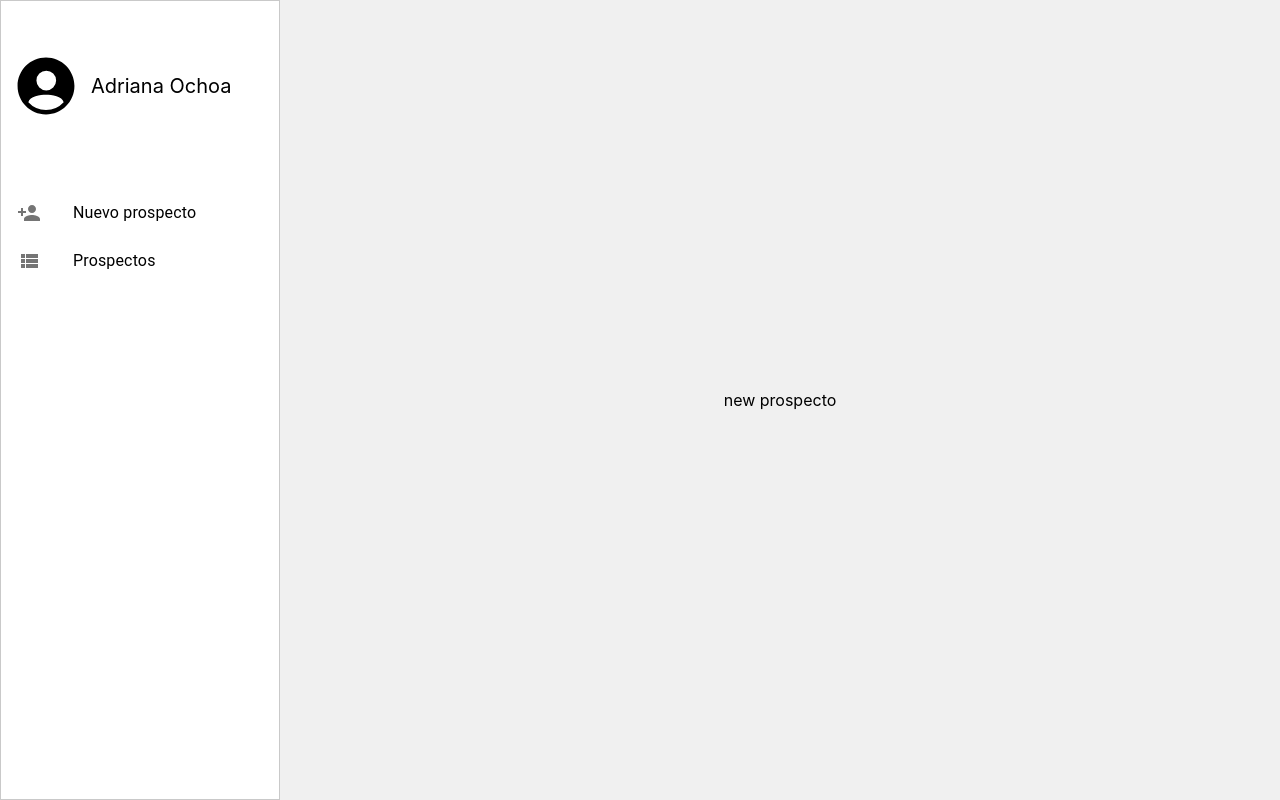
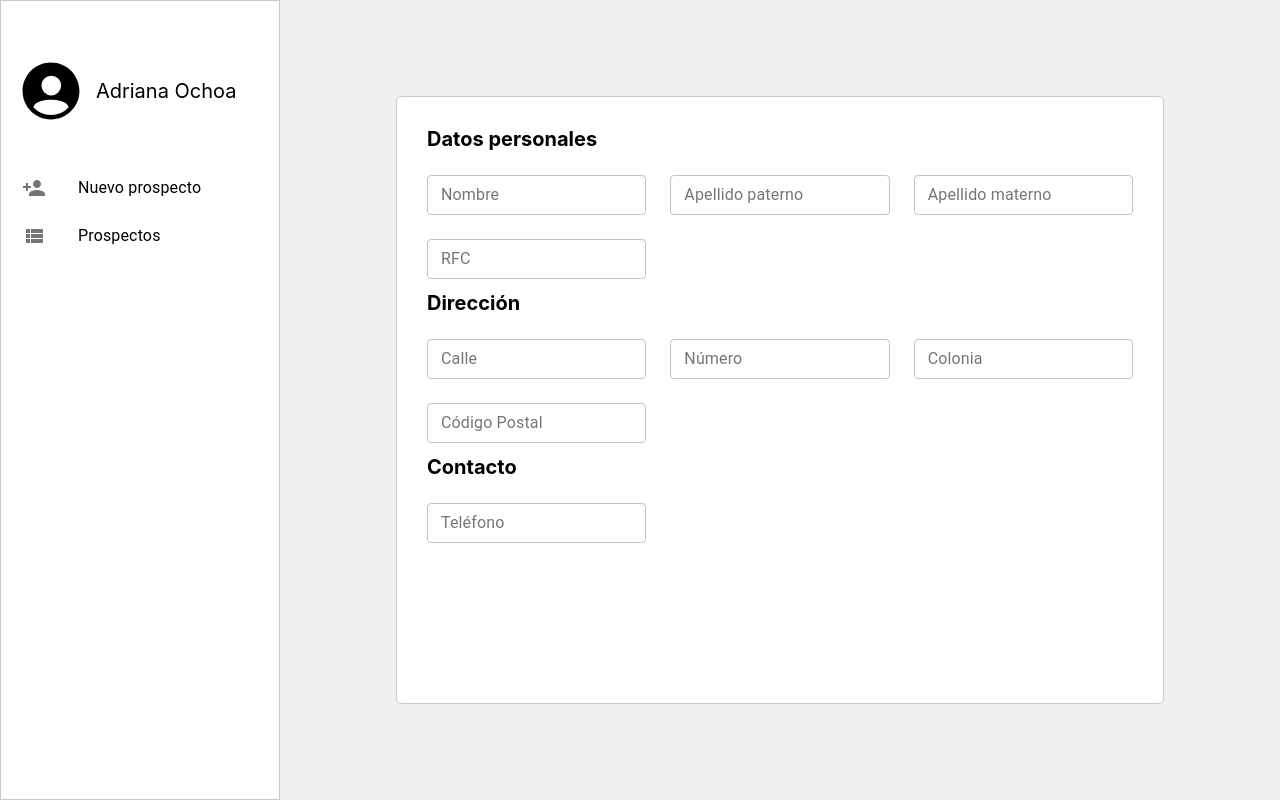
Before and after one commit to Suz8a/prospectos-front-end, a React (Create React App) app: page /prospects/new in a window 1280 px wide. Built offline with nearby package versions, Linux system fonts and the light colour scheme.

Commit message:
formSection, constants, newProspect
- created formSection component to create each section based on an array
- created constants datosPersonales,direccion and contact to use it in newProspect to add those sections to the form

```diff
--- /dev/null
+++ b/src/components/info-section/index.tsx
@@ -0,0 +1,52 @@
+import React from "react";
+import { SectionTitle, SectionContainer } from "./styled";
+import TextField from "@material-ui/core/TextField";
+import Grid from "@material-ui/core/Grid";
+
+type FormSectionProps = {
+  title: string;
+  currentValues: any;
+  onChange: (
+    e: React.ChangeEvent<HTMLInputElement | HTMLTextAreaElement>,
+    id: string
+  ) => void;
+  requiredData: {
+    id: string;
+    title: string;
+    required: boolean;
+    type: string;
+  }[];
+};
+
+function FormSection({
+  title,
+  requiredData,
+  currentValues,
+  onChange,
+}: FormSectionProps) {
+  return (
+    <SectionContainer>
+      <Grid container spacing={3}>
+        <Grid item xs={12}>
+          <SectionTitle>{title}</SectionTitle>
+        </Grid>
+        {requiredData.map(({ id, title, required, type }) => (
+          <Grid item xs={4} key={id}>
+            <TextField
+              id={id}
+              label={title}
+              required={required}
+              type={type}
+              onChange={(e) => onChange(e, id)}
+              value={currentValues[id]}
+              variant="outlined"
+              size="small"
+            />
+          </Grid>
+        ))}
+      </Grid>
+    </SectionContainer>
+  );
+}
+
+export default FormSection;
--- /dev/null
+++ b/src/components/info-section/styled.ts
@@ -0,0 +1,12 @@
+import styled from "styled-components";
+
+export const SectionContainer = styled.div`
+  width: 100%;
+`;
+
+export const SectionTitle = styled.div`
+  width: 100%;
+  text-align: left;
+  font-size: 20px;
+  font-weight: bold;
+`;
--- a/src/constants.tsx
+++ b/src/constants.tsx
@@ -5,3 +5,79 @@ export const sideBarOptions = [
   { option: "Nuevo prospecto", icon: <PersonAddIcon />, url: "/prospects/new" },
   { option: "Prospectos", icon: <ViewListIcon />, url: "/prospects" },
 ];
+
+export type prospectData = {
+  nombre: string;
+  primerApellido: string;
+  segundoApellido?: string;
+  calle: string;
+  numero: string;
+  colonia: string;
+  codigoPostal: string;
+  telefono: string;
+  rfc: string;
+  documentos: {}[];
+};
+
+export const datosPersonales = [
+  {
+    id: "nombre",
+    title: "Nombre",
+    required: false,
+    type: "string",
+  },
+  {
+    id: "primerApellido",
+    title: "Apellido paterno",
+    required: false,
+    type: "string",
+  },
+  {
+    id: "segundoApellido",
+    title: "Apellido materno",
+    required: false,
+    type: "string",
+  },
+  {
+    id: "rfc",
+    title: "RFC",
+    required: false,
+    type: "string",
+  },
+];
+
+export const direccion = [
+  {
+    id: "calle",
+    title: "Calle",
+    required: false,
+    type: "string",
+  },
+  {
+    id: "numero",
+    title: "Número",
+    required: false,
+    type: "number",
+  },
+  {
+    id: "colonia",
+    title: "Colonia",
+    required: false,
+    type: "string",
+  },
+  {
+    id: "codigoPostal",
+    title: "Código Postal",
+    required: false,
+    type: "number",
+  },
+];
+
+export const contacto = [
+  {
+    id: "telefono",
+    title: "Teléfono",
+    required: false,
+    type: "number",
+  },
+];
--- a/src/containers/content/styled.ts
+++ b/src/containers/content/styled.ts
@@ -2,10 +2,11 @@ import styled from "styled-components";
 
 export const ContentContainer = styled.div`
   width: 100%;
-  height: 100vh;
+  height: 100%;
   min-height: fit-content;
   background-color: #f0f0f0;
   display: flex;
   align-items: center;
   justify-content: center;
+  padding: 20px;
 `;
--- a/src/elements/card/index.tsx
+++ b/src/elements/card/index.tsx
@@ -8,6 +8,7 @@ type CardProps = {
   children: ReactNode;
   backgroundColor?: string;
   borderColor?: string;
+  padding?: string;
 };
 
 function Card({
@@ -17,6 +18,7 @@ function Card({
   children,
   backgroundColor,
   borderColor,
+  padding,
 }: CardProps) {
   return (
     <CardContainer
@@ -25,6 +27,7 @@ function Card({
       borderRadius={borderRadius}
       backgroundColor={backgroundColor}
       borderColor={borderColor}
+      padding={padding}
     >
       {children}
     </CardContainer>
--- a/src/elements/card/styled.ts
+++ b/src/elements/card/styled.ts
@@ -6,16 +6,25 @@ type CardContainerProps = {
   borderRadius?: String;
   backgroundColor?: string;
   borderColor?: string;
+  padding?: string;
 };
 
 export const CardContainer = styled.div<CardContainerProps>`
-  ${({ width, height, borderRadius, backgroundColor, borderColor }) => `
+  ${({
+    width,
+    height,
+    borderRadius,
+    backgroundColor,
+    borderColor,
+    padding,
+  }) => `
     min-width: ${width};
     max-width: ${width};
     height: ${height};
     border-radius: ${borderRadius ? borderRadius : ""};
     border: 1px solid ${borderColor ? borderColor : "#C9C9C9"};
     background-color: ${backgroundColor ? backgroundColor : "#FFFFFF"};
+    padding:${padding ? padding : "5px"};
  `}
   min-height:fit-content;
 `;
--- a/src/modules/new-prospect/index.tsx
+++ b/src/modules/new-prospect/index.tsx
@@ -1,11 +1,57 @@
 import React from "react";
-import Content from "../../containers/content";
+import FormSection from "../../components/info-section";
+import Card from "../../elements/card";
+import {
+  prospectData,
+  datosPersonales,
+  direccion,
+  contacto,
+} from "../../constants";
+import { useState } from "react";
 
 function NewProspect() {
+  const [formData, setFormData] = useState<prospectData>({
+    nombre: "",
+    primerApellido: "",
+    segundoApellido: "",
+    calle: "",
+    numero: "",
+    colonia: "",
+    codigoPostal: "",
+    telefono: "",
+    rfc: "",
+    documentos: [],
+  });
+
+  function onChange(
+    e: React.ChangeEvent<HTMLInputElement | HTMLTextAreaElement>,
+    id: string
+  ) {
+    setFormData({ ...formData, [id]: e.target.value });
+  }
+
   return (
-    <Content>
-      <div>newProspect</div>
-    </Content>
+    <Card width="80%" height="80%" padding="30px" borderRadius="5px">
+      <FormSection
+        currentValues={formData}
+        title="Datos personales"
+        requiredData={datosPersonales}
+        onChange={(e, id) => onChange(e, id)}
+      />
+      <FormSection
+        currentValues={formData}
+        title="Dirección"
+        requiredData={direccion}
+        onChange={(e, id) => onChange(e, id)}
+      />
+      <FormSection
+        currentValues={formData}
+        title="Contacto"
+        requiredData={contacto}
+        onChange={(e, id) => onChange(e, id)}
+      />
+      {console.log(formData)}
+    </Card>
   );
 }
 
--- a/src/modules/side-bar/styled.ts
+++ b/src/modules/side-bar/styled.ts
@@ -9,7 +9,7 @@ export const SideBarContainer = styled.div`
 `;
 
 export const ListContainer = styled.div`
-  padding-top: 60px;
+  padding-top: 30px;
   width: 100%;
   height: fit-content;
 `;
--- a/src/router.tsx
+++ b/src/router.tsx
@@ -3,6 +3,7 @@ import { Switch, Route, useHistory } from "react-router-dom";
 import Content from "./containers/content";
 import SideBar from "./modules/side-bar";
 import Section from "./containers/section";
+import NewProspect from "./modules/new-prospect";
 
 export const Router = () => {
   const history = useHistory();
@@ -15,11 +16,7 @@ export const Router = () => {
       <SideBar onOptionClick={(url) => onOptionClick(url)} />
       <Content>
         <Switch>
-          <Route
-            exact
-            path="/prospects/new"
-            component={() => <div>new prospecto</div>}
-          />
+          <Route exact path="/prospects/new" component={NewProspect} />
           <Route
             exact
             path="/prospects"
```
